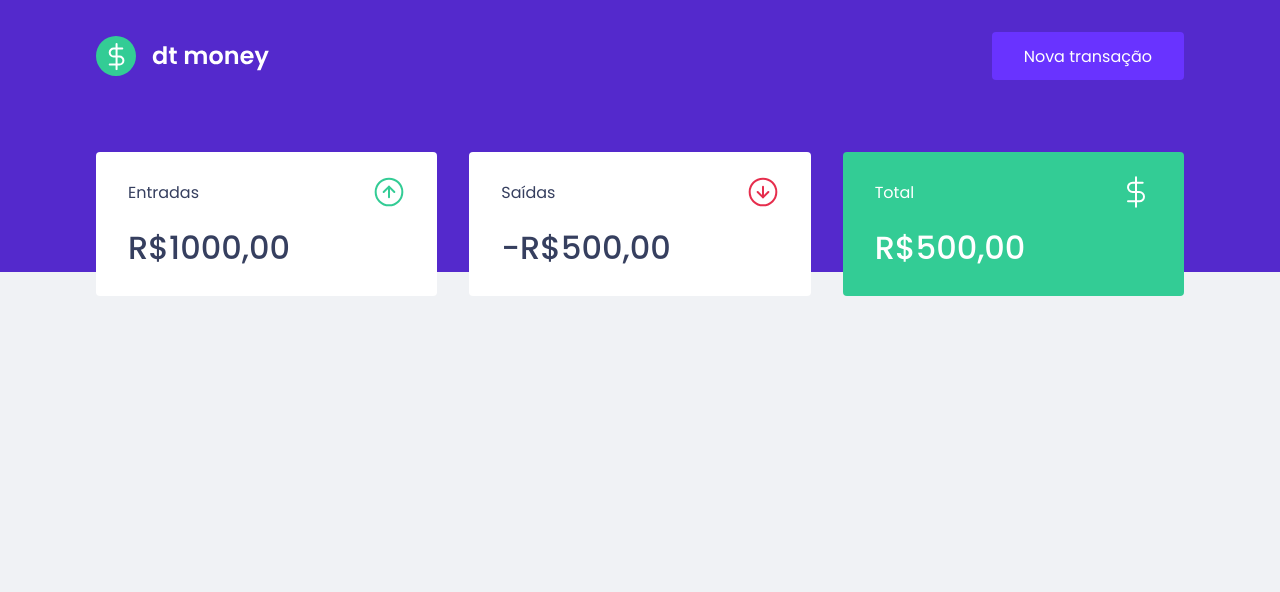
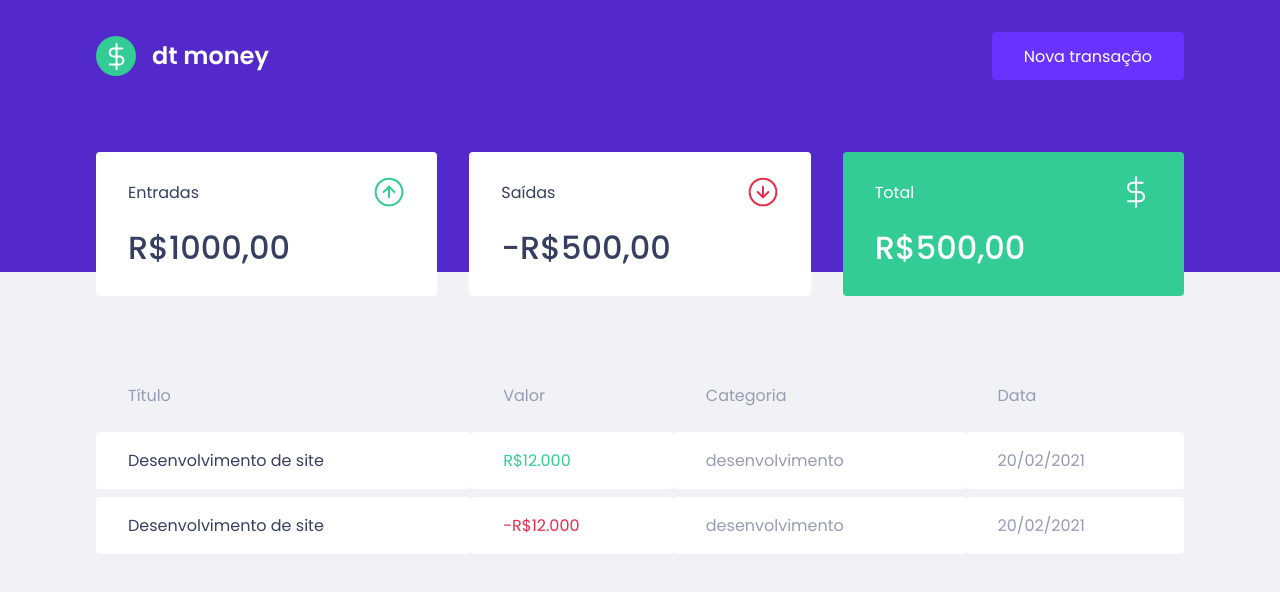
Before and after one commit to ESTEVAO-FERNANDES-SERPA/R-modulo2, a React (Create React App) app: page / in a window 1280 px wide. Shown: the top 592 px of the page. Built offline with nearby package versions, Linux system fonts and the light colour scheme.

Commit message:
add transactions

```diff
--- a/src/App.tsx
+++ b/src/App.tsx
@@ -9,6 +9,7 @@
       <GlobalStyle />
       <Header />
       <Dashboard />
+
     </>
   );
 }
--- a/src/components/Dashboard/index.tsx
+++ b/src/components/Dashboard/index.tsx
@@ -1,4 +1,5 @@
 import { Summary } from "../Summary";
+import { TransactionsTable } from "../TransactionsTable";
 
 import { Container } from "./styles";
 
@@ -7,6 +8,7 @@
         <>
             <Container>
                 <Summary />
+                <TransactionsTable />
             </Container>
         </>
     )
--- /dev/null
+++ b/src/components/TransactionsTable/index.tsx
@@ -0,0 +1,33 @@
+import { Container } from "./styles";
+
+
+export function TransactionsTable(){
+    return(
+        <Container>
+            <table>
+                <thead>
+                    <tr>
+                        <th>Título</th>
+                        <th>Valor</th>
+                        <th>Categoria</th>
+                        <th>Data</th>
+                    </tr>
+                </thead>
+                <tbody>
+                    <tr>
+                        <td>Desenvolvimento de site</td>
+                        <td className="deposit">R$12.000</td>
+                        <td>desenvolvimento</td>
+                        <td>20/02/2021</td>
+                    </tr>
+                    <tr>
+                        <td>Desenvolvimento de site</td>
+                        <td className="withdraw">-R$12.000</td>
+                        <td>desenvolvimento</td>
+                        <td>20/02/2021</td>
+                    </tr>
+                </tbody>
+            </table>
+        </Container>
+    )
+}
--- /dev/null
+++ b/src/components/TransactionsTable/styles.ts
@@ -0,0 +1,36 @@
+import styled from 'styled-components'
+
+export const Container = styled.div`
+    margin-top: 4rem;
+
+    table{
+        width: 100%;
+        border-spacing: 0 0.5rem;
+
+        th{
+            color: var(--text-body);
+            font-weight: 400;
+            padding: 1rem 2rem;
+            text-align: left;
+            line-height: 1.5rem;
+        }
+
+        td{
+            padding: 1rem 2rem;
+            border: 0;
+            background: var(--shape);
+            color:var(--text-body);
+            border-radius: 0.25rem;
+
+            &:first-child{
+                color:var(--text-title)
+            }
+            &.deposit{
+                color:var(--green)
+            }
+            &.withdraw{
+                color:var(--red)
+            }
+        }
+    }
+`
```
